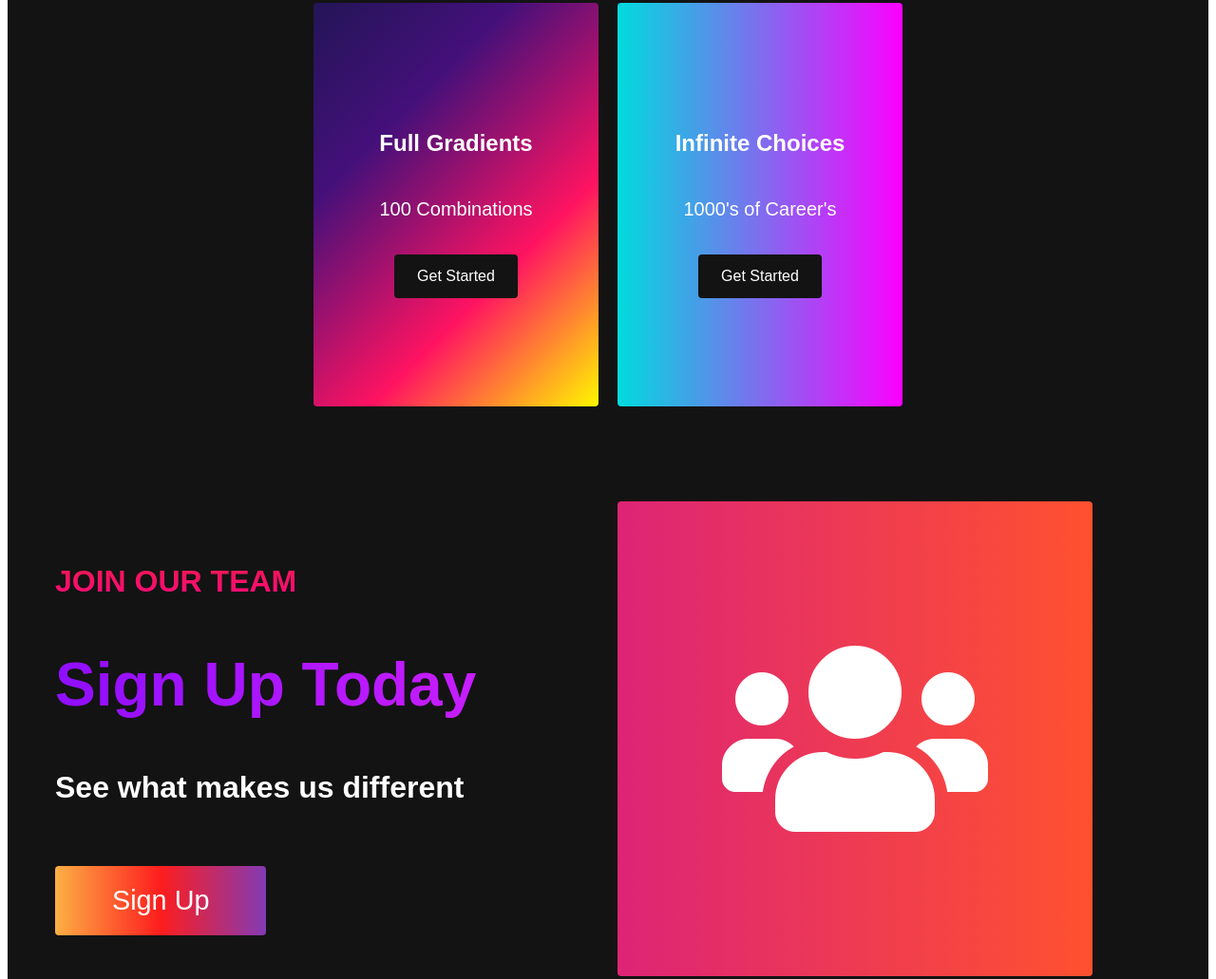
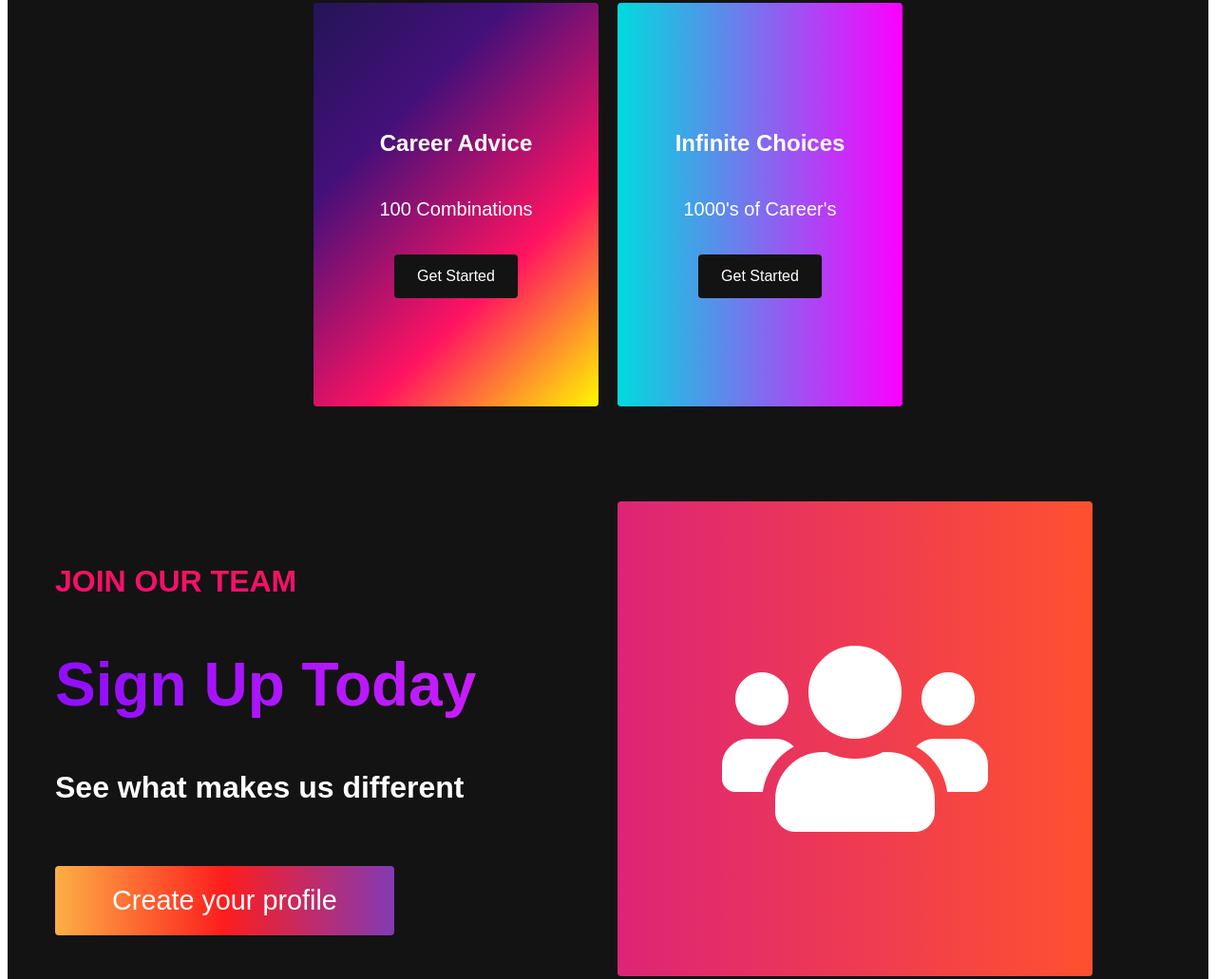
Before and after one commit to Sandeep9917/brain-codex, a plain HTML site: page index.html in a window 1280 px wide. Shown: the part 1944-2975 px from the top of the page at 95% size. Drawn offline with Linux system fonts and the light colour scheme.

Commit message:
Add files via upload

```diff
--- a/index.html
+++ b/index.html
@@ -88,7 +88,7 @@
           <div class="services__btn"><button>Get Started</button></div>
         </div>
         <div class="services__card">
-          <h2>Full Gradients</h2>
+          <h2>Career Advice</h2>
           <p>100 Combinations</p>
           <div class="services__btn"><button>Get Started</button></div>
         </div>
@@ -107,7 +107,7 @@
           <h1>Join Our Team</h1>
           <h2>Sign Up Today</h2>
           <p>See what makes us different</p>
-          <button class="main__btn"><a href="#">Sign Up</a></button>
+          <button class="main__btn"><a href="#">Create your profile</a></button>
         </div>
         <div class="main__img--container">
           <div class="main__img--card" id="card-2">
```
